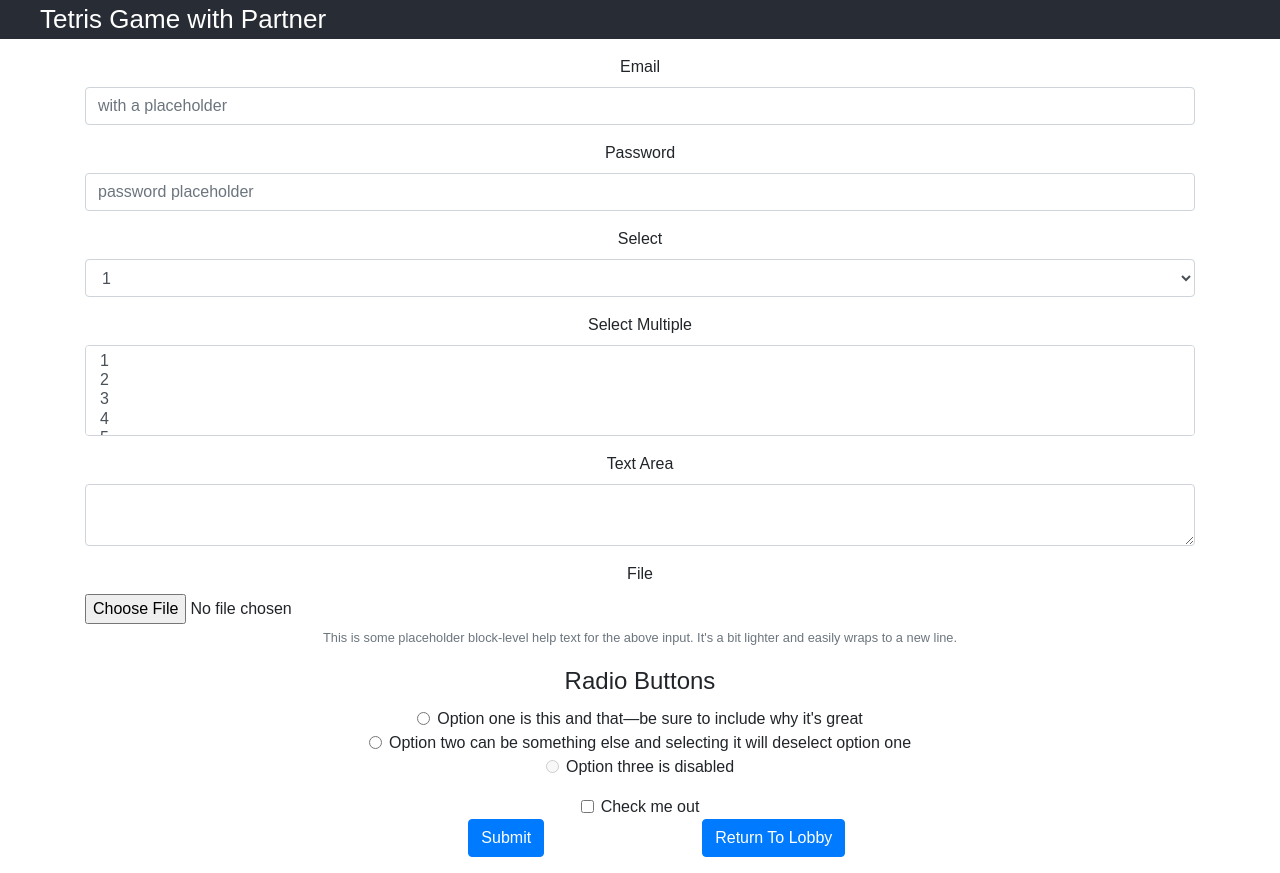
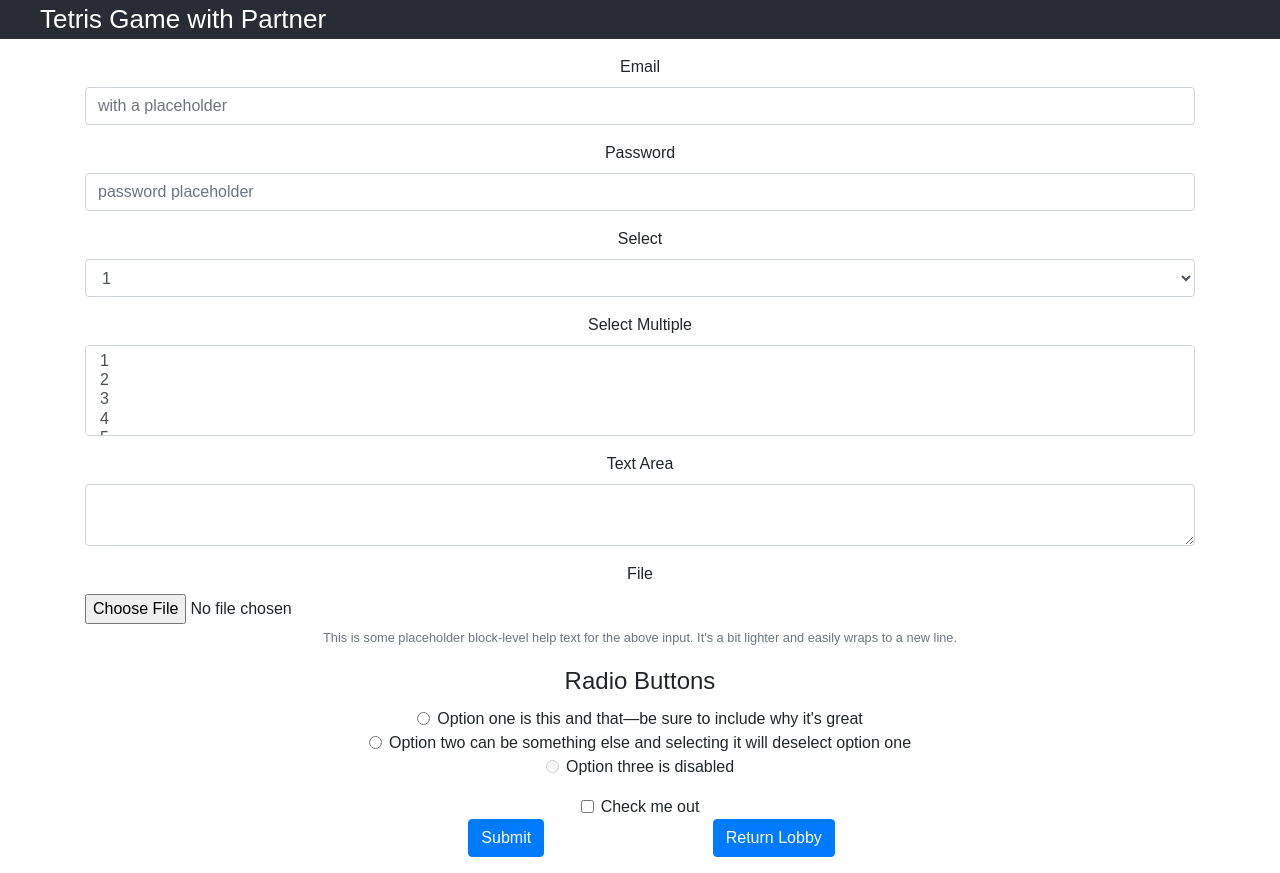
Before and after one commit to serenawangCU/human-agent-collaboration-game-proj, a React (Create React App) app in the folder client/: page /survey in a window 1280 px wide. Built offline with nearby package versions, Linux system fonts and the light colour scheme; no server answers.

Commit message:
fix popup window

```diff
--- a/client/src/components/GameGrid.js
+++ b/client/src/components/GameGrid.js
@@ -4,7 +4,6 @@ import Next from './Next'
 import Shapes from "./Shapes";
 import './GameGrid.css'
 import { Container, Row, Col } from 'reactstrap';
-import { Redirect } from 'react-router';
 import { names } from './LobbyComponent';
 
 // const GameGrid = () => (
--- a/client/src/components/LobbyComponent.js
+++ b/client/src/components/LobbyComponent.js
@@ -56,7 +56,6 @@ class Lobby extends Component {
 
     componentWillUnmount() {
         this.props.socket.off('paired');
-        this.props.socket.off('leaving');
         this.props.socket.off('gaming');
         this.props.socket.off('rename');
     }
--- a/client/src/components/Survey.js
+++ b/client/src/components/Survey.js
@@ -96,7 +96,7 @@ class Survey extends Component {
                 <Col md={{size: 3}}>
                   <Link to={`/lobby`}>
                     <Button color="primary">
-                      Return To Lobby
+                      Return Lobby
                     </Button>
                   </Link>
                 </Col>
--- a/client/src/index.js
+++ b/client/src/index.js
@@ -8,8 +8,8 @@ import 'bootstrap/dist/css/bootstrap.min.css';
 import 'font-awesome/css/font-awesome.min.css';
 require('./styles/style.scss');
 
-// const socket = openSocket("http://localhost:8000/"); //for local
-const socket = openSocket(); //for heroku
+const socket = openSocket("http://localhost:8000/"); //for local
+// const socket = openSocket(); //for heroku
 console.log("React Client Open Socket");
 
 ReactDOM.render(<App socket={socket}/>, document.getElementById('root'));
```
Also changed, not shown: 1 other file (tests, documents, lock files or other folders).
